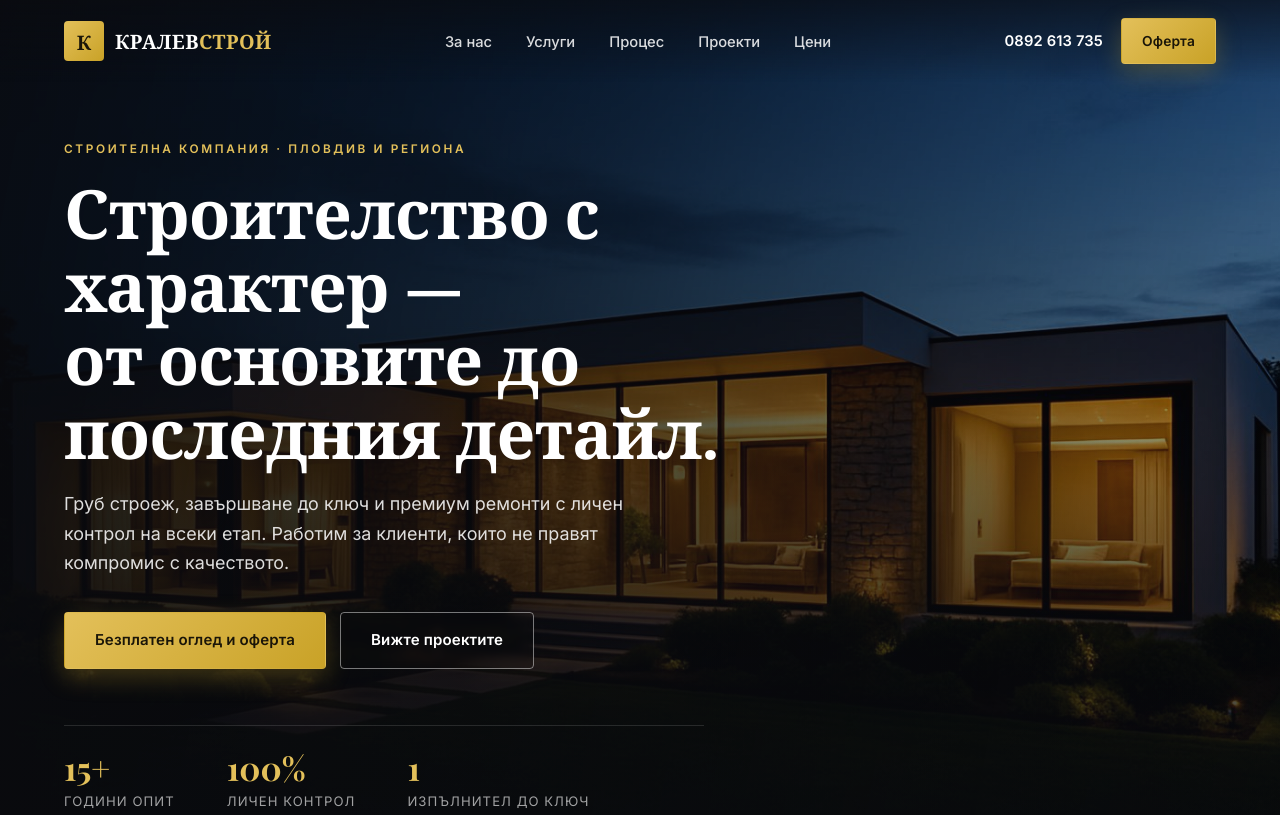
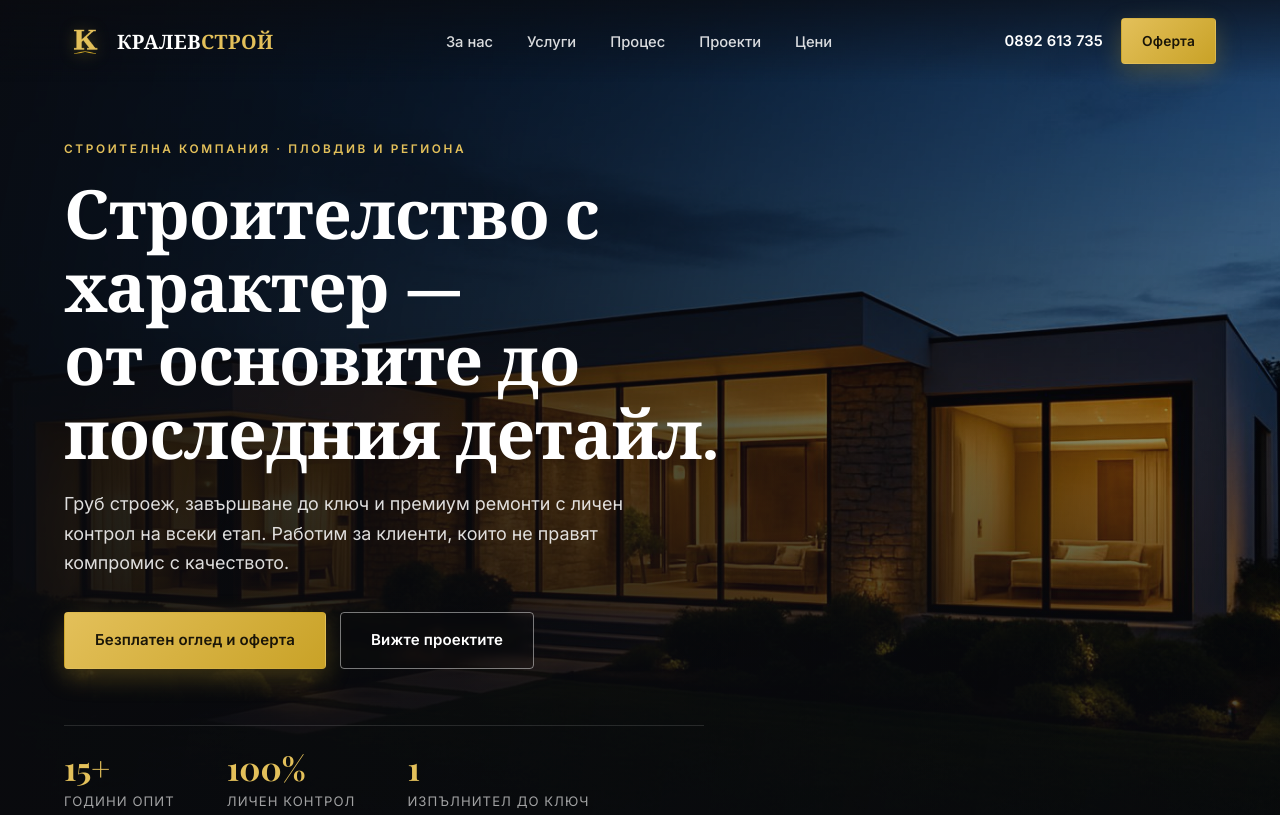
Before and after one commit to vesokr/kralev-stroitelstvo, a plain HTML site: page index.html in a window 1280 px wide. Shown: the top 815 px of the page. Drawn offline with nearby package versions, Linux system fonts and the light colour scheme.

Commit message:
Професионално лого, favicon и брандирана идентичност

```diff
--- a/index.html
+++ b/index.html
@@ -12,6 +12,9 @@
 <link rel="preconnect" href="https://fonts.googleapis.com">
 <link rel="preconnect" href="https://fonts.gstatic.com" crossorigin>
 <link href="https://fonts.googleapis.com/css2?family=Playfair+Display:wght@500;600;700&family=Inter:wght@300;400;500;600;700&display=swap" rel="stylesheet">
+<link rel="icon" type="image/png" sizes="32x32" href="brand/favicon-32.png">
+<link rel="apple-touch-icon" href="brand/apple-touch-icon.png">
+<meta name="theme-color" content="#111319">
 <link rel="stylesheet" href="styles.css">
 </head>
 <body>
@@ -20,7 +23,7 @@
 <header class="header" id="header">
   <div class="container nav">
     <a href="#home" class="brand">
-      <span class="brand__mark">К</span>
+      <img class="brand__mark" src="brand/mark.png" alt="Кралев Строй" width="40" height="40">
       <span class="brand__text">КРАЛЕВ<span>СТРОЙ</span></span>
     </a>
 
@@ -270,7 +273,7 @@
 <footer class="footer">
   <div class="container footer__grid">
     <div>
-      <a href="#home" class="brand brand--footer"><span class="brand__mark">К</span><span class="brand__text">КРАЛЕВ<span>СТРОЙ</span></span></a>
+      <a href="#home" class="brand brand--footer"><img class="brand__mark" src="brand/mark.png" alt="Кралев Строй" width="40" height="40"><span class="brand__text">КРАЛЕВ<span>СТРОЙ</span></span></a>
       <p class="footer__about">Строителство с характер. Жилищно строителство, до ключ и премиум ремонти в Пловдив и региона.</p>
     </div>
     <div>
--- a/styles.css
+++ b/styles.css
@@ -84,10 +84,9 @@ p + p{margin-top:14px}
 
 .brand{display:flex;align-items:center;gap:11px;color:#fff}
 .brand__mark{
-  width:40px;height:40px;flex:none;display:grid;place-items:center;
-  font-family:var(--font-display);font-weight:700;font-size:1.25rem;
-  color:#1a1508;background:linear-gradient(135deg,var(--gold-2),var(--gold));
-  border-radius:var(--r);
+  width:42px;height:42px;flex:none;align-self:center;
+  object-fit:contain;display:block;
+  filter:drop-shadow(0 2px 8px rgba(201,162,39,.35));
 }
 .brand__text{font-family:var(--font-display);font-size:1.24rem;font-weight:600;letter-spacing:.02em}
 .brand__text span{color:var(--gold-2)}
```
Also changed, not shown: brand/apple-touch-icon.png (added), brand/favicon-32.png (added), brand/favicon-64.png (added), brand/fb-cover.jpg (added), brand/fb-cover.png (added), brand/logo-1024.jpg (added), brand/logo-320.jpg (added), brand/logo-720.jpg (added), brand/mark-512.png (added), brand/mark.png (added).
